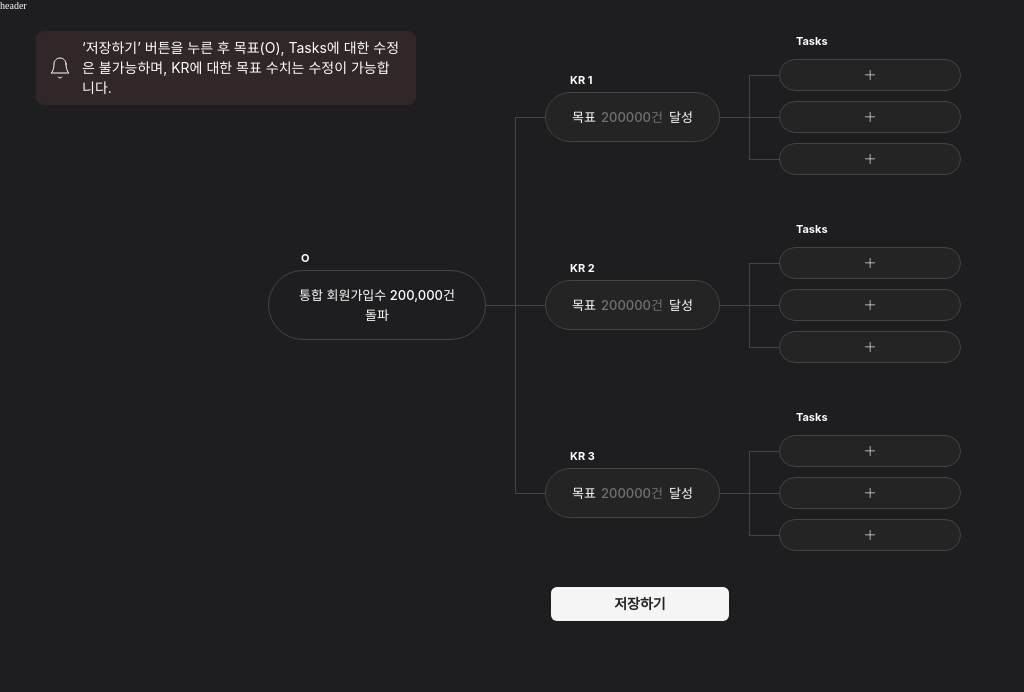
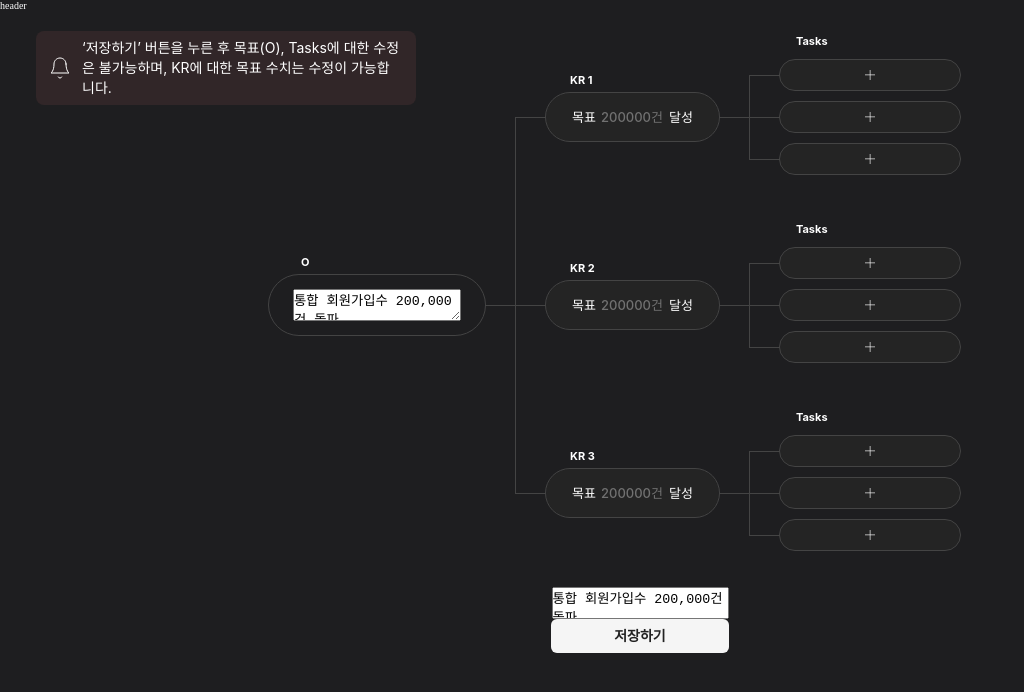
Before and after one commit to MOONSHOT-Team/MOONSHOT-CLIENT, a React (Vite) app: page /preview-okr in a window 1280 px wide. Shown: the top 692 px of the page, without its empty margins (0-1024 px from the left). Built offline with nearby package versions, Linux system fonts and the light colour scheme; a web font is replaced by a local one; what emotion-normalize would draw is missing.

Commit message:
fix : object node children 속성 추가

```diff
--- a/src/PreviewOkr/index.tsx
+++ b/src/PreviewOkr/index.tsx
@@ -1,7 +1,9 @@
+import { ObjectiveNodes } from '@components/OkrTree/Nodes/CommonOkrNodes';
 import OkrTreeTemplate from '@components/OkrTree/template/OkrTreeTemplate';
 import { MOCK_OKR_DATA } from '@constants/MOCK_OKR_DATA';
 import { css } from '@emotion/react';
 import styled from '@emotion/styled';
+import { useState } from 'react';
 
 import PreviewOkrAlertMsg from '../PrviewOkr/components/PreviewOkrAlertMsg';
 import { PreviewKrNodes } from './components/previewOkrTreeNodes/PreviewKrNodes';
@@ -9,9 +11,13 @@ import { PreviewTaskNodes } from './components/previewOkrTreeNodes/PreviewTaskNo
 
 const PreviewOkr = () => {
   const { objTitle, krList } = MOCK_OKR_DATA;
+  const [objValue, setObjValue] = useState(objTitle);
+
+  console.log(objValue);
 
   const handleClickSaveOkrBtn = () => {
     console.log('여기서 okr 생성 post api 한 번에 통신 예쩡');
+    c;
   };
 
   return (
@@ -20,13 +26,31 @@ const PreviewOkr = () => {
       <PreviewOkrAlertMsg />
       <div css={okrTreeDiv}>
         <OkrTreeTemplate
-          objTitle={objTitle}
+          ObjNodes={() => (
+            <ObjectiveNodes>
+              <textarea
+                value={objValue}
+                onChange={(e) => setObjValue(e.target.value)}
+                onKeyDown={(e) => {
+                  setObjValue(e.currentTarget.value);
+                }}
+              />
+            </ObjectiveNodes>
+          )}
           keyResultList={krList}
           KrNodes={PreviewKrNodes}
           TaskNodes={PreviewTaskNodes}
         />
       </div>
 
+      <textarea
+        style={{ resize: 'none', height: 'fit-content' }}
+        value={objValue}
+        onChange={(e) => setObjValue(e.target.value)}
+        onKeyDown={(e) => {
+          setObjValue(e.currentTarget.value);
+        }}
+      />
       <StSaveOkrBtn type="button" onClick={handleClickSaveOkrBtn}>
         저장하기
       </StSaveOkrBtn>
--- a/src/common/components/OkrTree/Nodes/CommonOkrNodes.tsx
+++ b/src/common/components/OkrTree/Nodes/CommonOkrNodes.tsx
@@ -1,21 +1,20 @@
 import styled from '@emotion/styled';
 import { StNodesContainer } from '@styles/okrTree/CommonNodeStyle';
+import React from 'react';
 
 import StraightLine from '../lines/StraightLine';
 
 interface IObjectiveNodesStroke {
-  title: string;
-  objStroke: undefined | string;
+  children: React.ReactNode;
+  objStroke?: undefined | string;
 }
 
-export const ObjectiveNodes = ({ title, objStroke }: IObjectiveNodesStroke) => {
+export const ObjectiveNodes = ({ children, objStroke }: IObjectiveNodesStroke) => {
   return (
     <StNodesContainer>
       <StObjLabel>O</StObjLabel>
       <StObjBoxWrapper>
-        <StObjectiveBox $objStroke={objStroke}>
-          <StObjBoxText>{title}</StObjBoxText>
-        </StObjectiveBox>
+        <StObjectiveBox $objStroke={objStroke}>{children}</StObjectiveBox>
         <StraightLine />
       </StObjBoxWrapper>
     </StNodesContainer>
@@ -25,7 +24,7 @@ export const ObjectiveNodes = ({ title, objStroke }: IObjectiveNodesStroke) => {
 /* style definition */
 
 //Objective
-const StObjLabel = styled.span`
+export const StObjLabel = styled.span`
   position: absolute;
   top: -2.2rem;
   left: 3.2rem;
@@ -33,7 +32,7 @@ const StObjLabel = styled.span`
   ${({ theme }) => theme.fonts.title_11_bold};
 `;
 
-const StObjBoxWrapper = styled.div`
+export const StObjBoxWrapper = styled.div`
   display: flex;
   align-items: center;
   justify-content: center;
@@ -52,9 +51,9 @@ const StObjectiveBox = styled.div<{ $objStroke: undefined | string }>`
   outline: 1px solid ${({ $objStroke, theme }) => ($objStroke ? $objStroke : theme.colors.gray_500)};
 `;
 
-const StObjBoxText = styled.p`
-  color: ${({ theme }) => theme.colors.gray_000};
-  word-break: keep-all;
+// const StObjBoxText = styled.p`
+//   color: ${({ theme }) => theme.colors.gray_000};
+//   word-break: keep-all;
 
-  ${({ theme }) => theme.fonts.body_13_medium};
-`;
+//   ${({ theme }) => theme.fonts.body_13_medium};
+// `;
--- a/src/common/components/OkrTree/Template/OkrTreeTemplate.tsx
+++ b/src/common/components/OkrTree/Template/OkrTreeTemplate.tsx
@@ -3,12 +3,10 @@ import styled from '@emotion/styled';
 import { IKeyResultTypes } from '@type/OkrTree/KeyResultTypes';
 import { ITaskNodesTypes } from '@type/OkrTree/TasksTypes';
 
-import { ObjectiveNodes } from '../nodes/CommonOkrNodes';
 import KrContainer from './krTemplate/KrContainer';
 
 interface IOkrTreeProps {
-  objTitle: string;
-  objStroke?: undefined | string;
+  ObjNodes: () => jsx.JSX.Element;
   keyResultList: IKeyResultTypes[];
   KrNodes: ({
     idx,
@@ -21,17 +19,10 @@ interface IOkrTreeProps {
   TaskNodes: ({ idx, title, isFirstChild }: ITaskNodesTypes) => jsx.JSX.Element;
 }
 
-const OkrTreeTemplate = ({
-  objTitle,
-  objStroke,
-
-  keyResultList,
-  KrNodes,
-  TaskNodes,
-}: IOkrTreeProps) => {
+const OkrTreeTemplate = ({ ObjNodes, keyResultList, KrNodes, TaskNodes }: IOkrTreeProps) => {
   return (
     <StOkrTreeContainer>
-      <ObjectiveNodes title={objTitle} objStroke={objStroke} />
+      <ObjNodes />
       <StKrTreeWrapper>
         <KrContainer keyResultList={keyResultList} KrNodes={KrNodes} TaskNodes={TaskNodes} />
       </StKrTreeWrapper>
```
